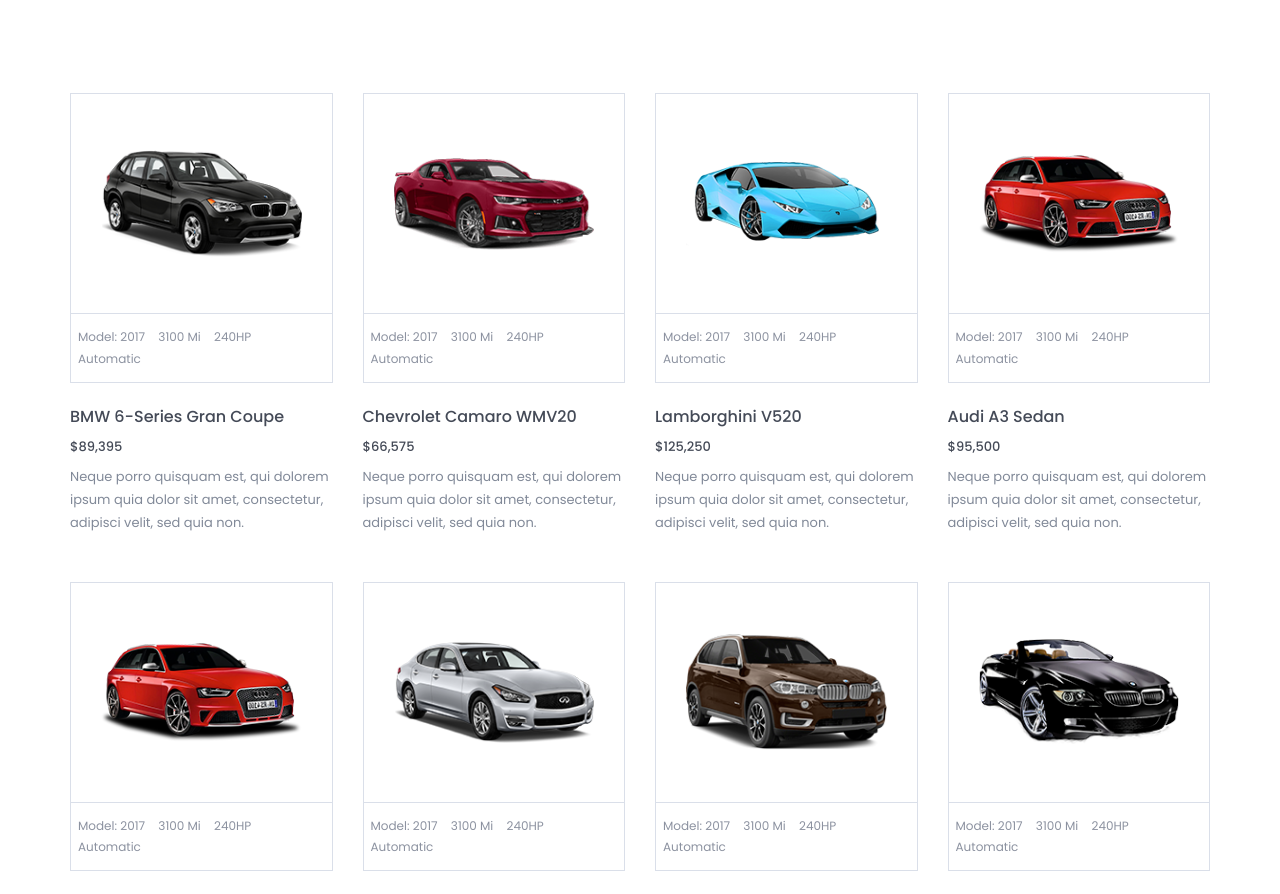
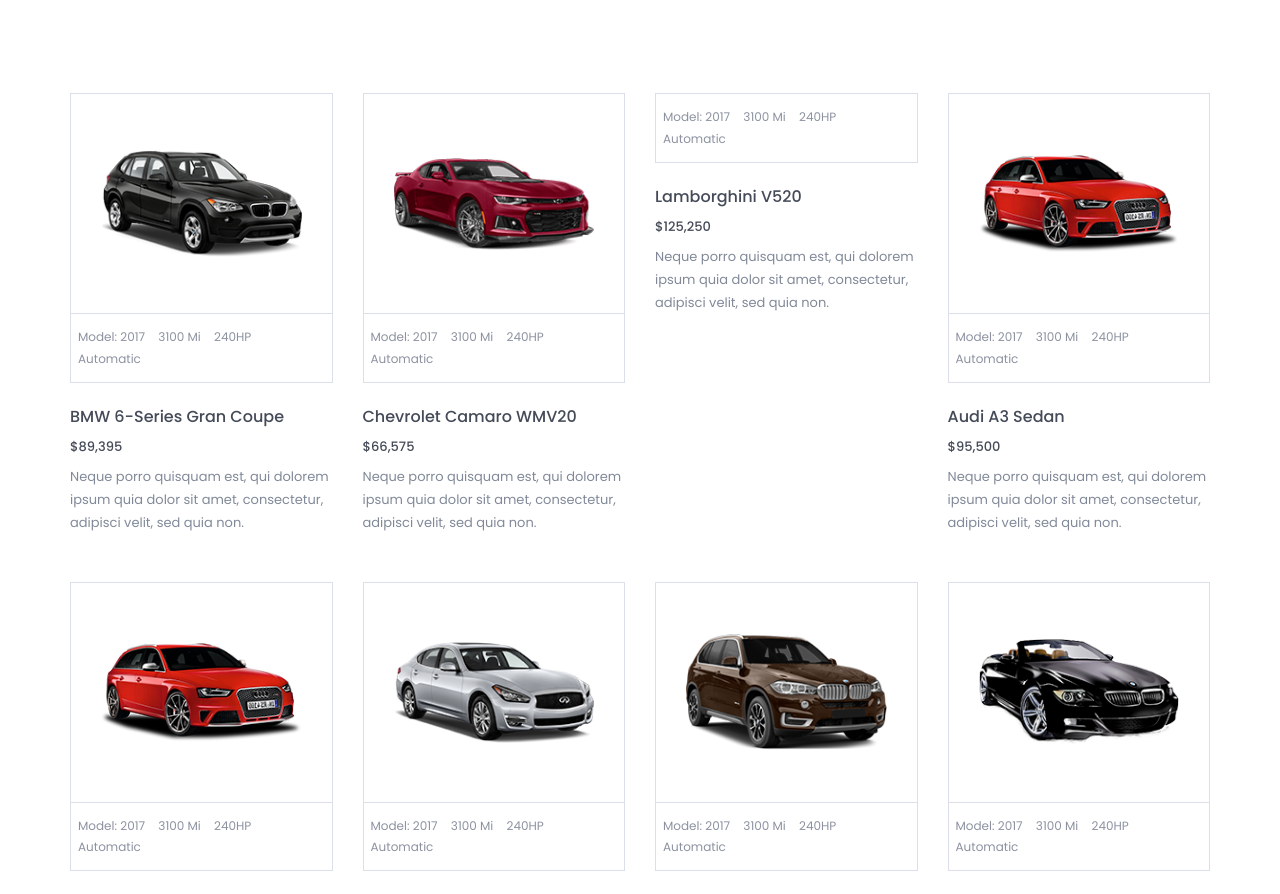
Before and after one commit to solpremesol/test, a plain HTML site: page index.html in a window 1280 px wide. Shown: the part 2911-3805 px from the top of the page. Drawn offline with nearby package versions, Linux system fonts and the light colour scheme.

Commit message:
Update index.html

```diff
--- a/index.html
+++ b/index.html
@@ -426,9 +426,6 @@
 						<div class="col-lg-3 col-md-4 col-sm-6">
 							<div class="single-featured-cars">
 								<div class="featured-img-box">
-									<div class="featured-cars-img">
-										<img src="assets/images/featured-cars/fc3.png" alt="cars" data-href="https://www.google.com/">
-									</div>
 									<div class="featured-model-info">
 										<p>
 											model: 2017
```
